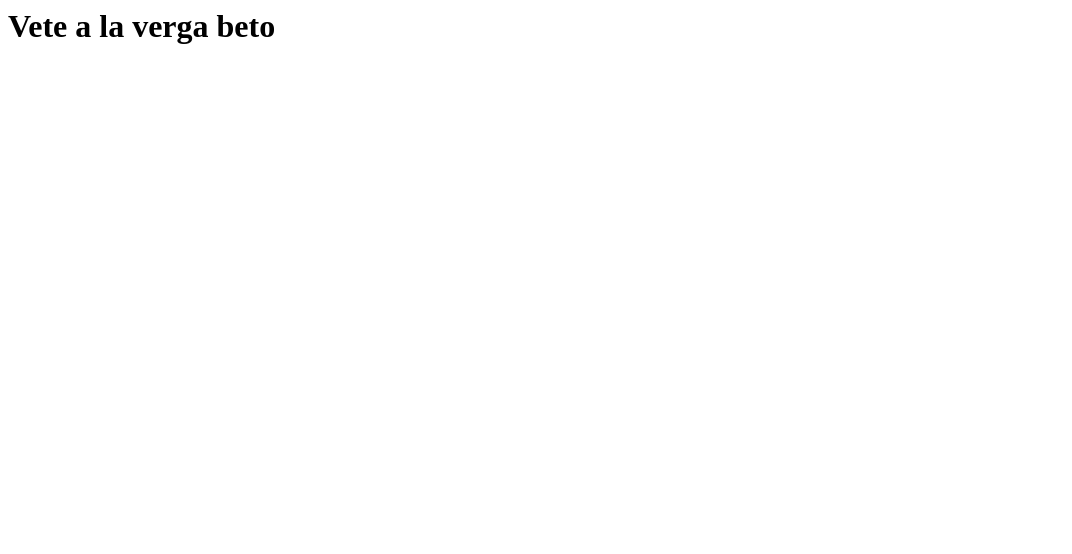
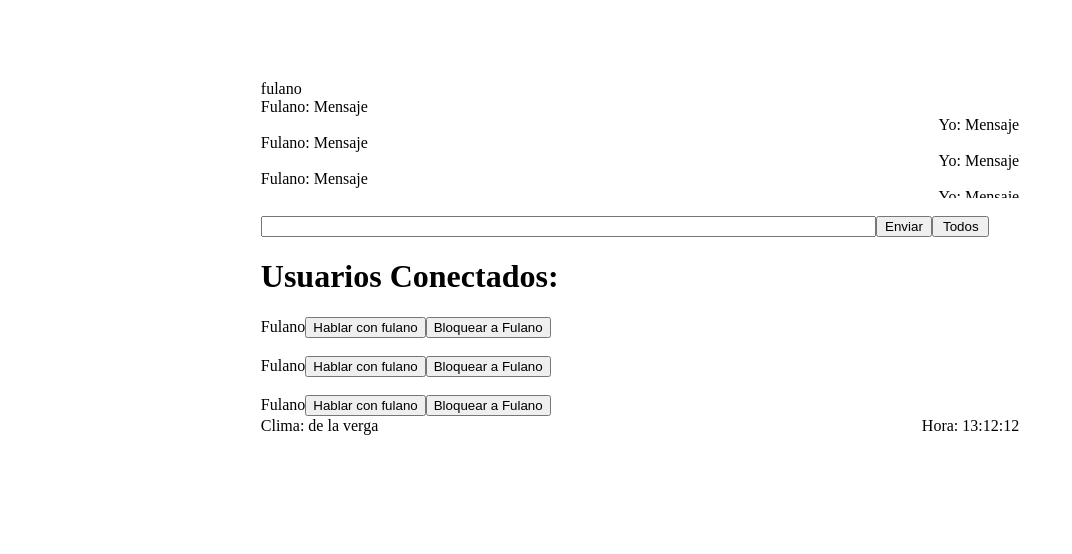
Before and after one commit to aromeronavia/chatjs, a website: page public/index.html in a window 1280 px wide. Shown: the whole page, without its empty margins (0-1072 px from the left). Drawn offline with nearby package versions, Linux system fonts and the light colour scheme; no server answers.

Commit message:
agregue mi diseño perrón

```diff
--- a/public/index.html
+++ b/public/index.html
@@ -1,5 +1,53 @@
+<!DOCTYPE HTML PUBLIC "-//W3C//DTD HTML 4.01//EN" "http://www.w3.org/TR/html4/strict.dtd">
 <html>
-    <body>
-        <h1>Vete a la verga beto</h1>
-    </body>
+   <head>
+      <title>Chat Distribuidos</title>
+   </head>
+   <body>
+       <br/><br/><br/><br/>
+       <div style="margin-left:20%;margin-right:20%;width:60%;">
+       <label id="Current">fulano</label>
+       <div style="height: 100px;overflow-y: auto;">
+           <label style="float:left">Fulano: Mensaje</label>
+           <br/>
+           <label style="float:right">Yo: Mensaje</label>
+           <br/>
+            <label style="float:left">Fulano: Mensaje</label>
+           <br/>
+           <label style="float:right">Yo: Mensaje</label>
+           <br/>
+            <label style="float:left">Fulano: Mensaje</label>
+           <br/>
+           <label style="float:right">Yo: Mensaje</label>
+       </div>
+           <br/>
+           <input type="text" style="width:80%" /><input type="button" value="Enviar" style="width:7.5%"/><input type="button" value="Todos" style="width:7.5%"/>
+
+           <h1>Usuarios Conectados:</h1>
+           <div style="height: 100px;overflow-y: auto;">
+               <div><label>Fulano</label><button>Hablar con fulano</button><button>Bloquear a Fulano</button><br/><br/></div>
+               <div><label>Fulano</label><button>Hablar con fulano</button><button>Bloquear a Fulano</button><br/><br/></div>
+               <div><label>Fulano</label><button>Hablar con fulano</button><button>Bloquear a Fulano</button><br/><br/></div>
+               <div><label>Fulano</label><button>Hablar con fulano</button><button>Bloquear a Fulano</button><br/><br/></div>
+               <div><label>Fulano</label><button>Hablar con fulano</button><button>Bloquear a Fulano</button><br/><br/></div>
+               <div><label>Fulano</label><button>Hablar con fulano</button><button>Bloquear a Fulano</button><br/><br/></div>
+           </div>
+           <div style="float:left;"><label>Clima: de la verga</label></div>
+           <div style="float:right;"><label>Hora: 13:12:12</label> </div>
+           </div>
+       <script src="/socket.io/socket.io.js"></script>
+        <script>
+
+
+        var socket = io('http://localhost');
+        socket.on('news', function (data) {
+        console.log(data);
+        socket.emit('my other event', { my: 'data' });
+        });
+
+            function hola(){
+                document.getElementById("Current").innerHTML = "New text!";
+            }
+        </script>
+   </body>
 </html>
```
